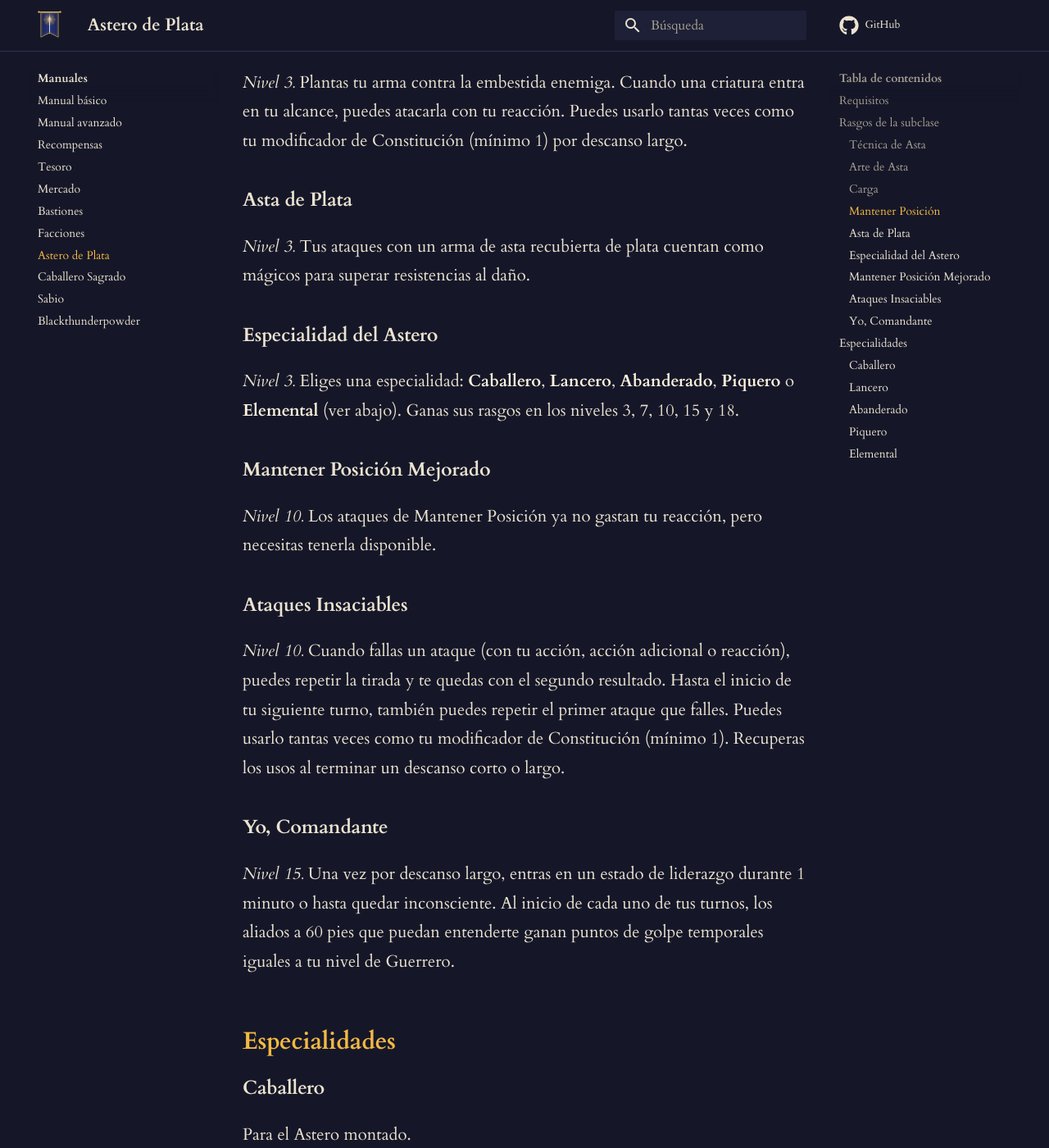
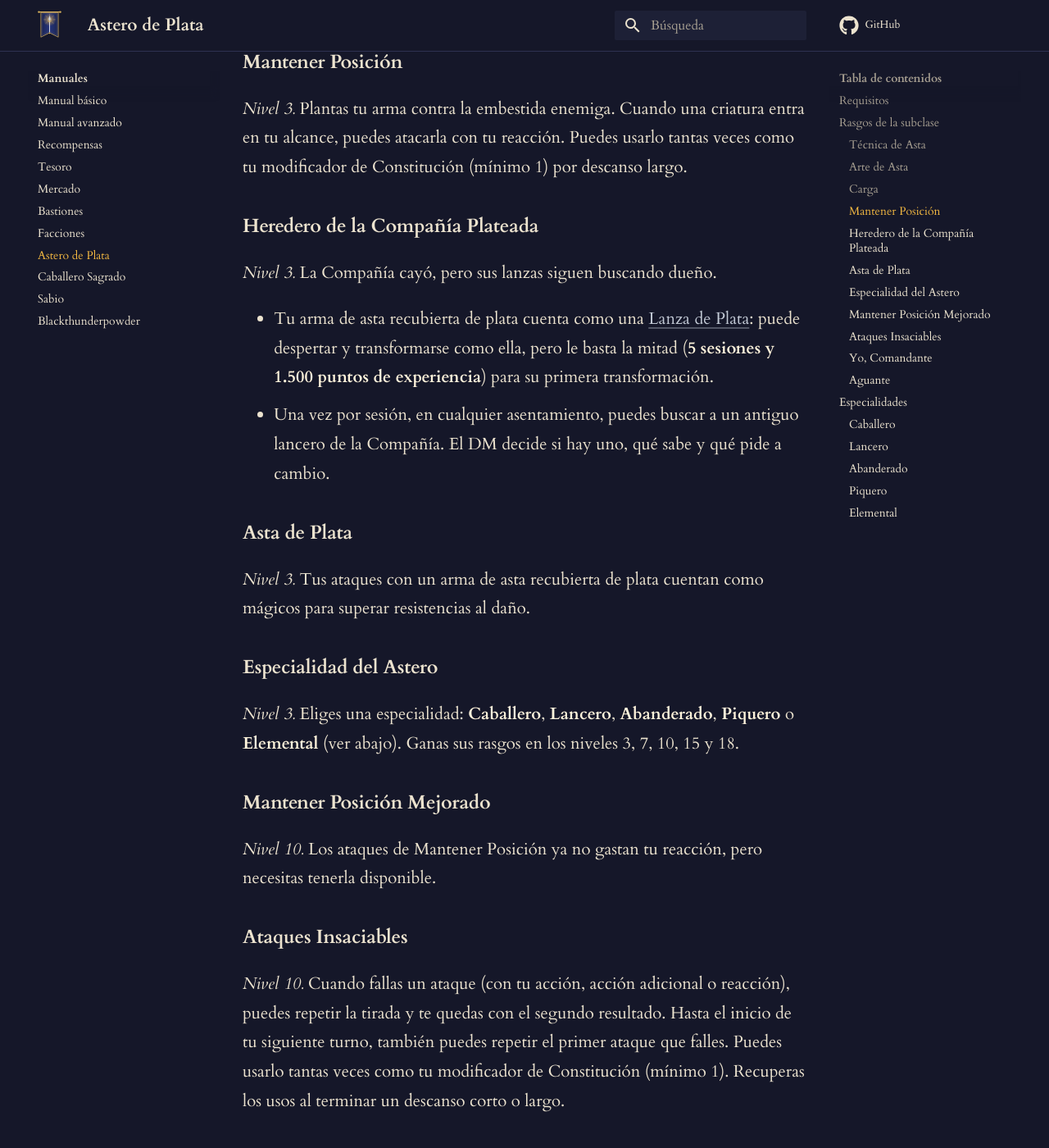
Before and after one commit to MagicFlee-hue/lanza-de-plata, an MkDocs documentation site: the page built from docs/documentos/astero-de-plata.md, in a window 1280 px wide and 1400 px high, scrolled down 3336 px. Shown: the whole window at 82% size. Built offline with MkDocs 1.6.1 and Material for MkDocs 9.7.7, drawn with Linux system fonts in a browser that asks for light colours; comment, search, counter and statistics services are not loaded; some of the changed text lies outside the part shown.

Commit message:
Update astero-de-plata.md

```diff
--- a/docs/documentos/astero-de-plata.md
+++ b/docs/documentos/astero-de-plata.md
@@ -21,11 +21,11 @@ Su desaparición dividió a la compañía. Surgieron supuestos sucesores, los an
 
 | Nivel de Guerrero | Rasgos |
 |---|---|
-| 3 | Técnica de Asta, Arte de Asta, Carga, Mantener Posición, Asta de Plata, Especialidad del Astero |
+| 3 | Heredero de la Compañía Plateada, Técnica de Asta, Arte de Asta, Carga, Mantener Posición, Asta de Plata, Especialidad del Astero |
 | 7 | Mejora del Arte de Asta, rasgo de Especialidad |
 | 10 | Ataques Insaciables, Mantener Posición Mejorado, rasgo de Especialidad |
 | 15 | Yo, Comandante, rasgo de Especialidad |
-| 18 | Mejora del Arte de Asta, rasgo de Especialidad |
+| 18 | Mejora del Arte de Asta, Aguante, rasgo de Especialidad |
 
 ### Técnica de Asta
 
@@ -52,6 +52,13 @@ Puedes usarlo tantas veces como tu modificador de Fuerza (mínimo 1). Recuperas
 
 *Nivel 3.* Plantas tu arma contra la embestida enemiga. Cuando una criatura entra en tu alcance, puedes atacarla con tu reacción. Puedes usarlo tantas veces como tu modificador de Constitución (mínimo 1) por descanso largo.
 
+### Heredero de la Compañía Plateada
+
+*Nivel 3.* La Compañía cayó, pero sus lanzas siguen buscando dueño.
+
+- Tu arma de asta recubierta de plata cuenta como una [Lanza de Plata](tesoro.md#lanza-de-plata): puede despertar y transformarse como ella, pero le basta la mitad (**5 sesiones y 1.500 puntos de experiencia**) para su primera transformación.
+- Una vez por sesión, en cualquier asentamiento, puedes buscar a un antiguo lancero de la Compañía. El DM decide si hay uno, qué sabe y qué pide a cambio.
+
 ### Asta de Plata
 
 *Nivel 3.* Tus ataques con un arma de asta recubierta de plata cuentan como mágicos para superar resistencias al daño.
@@ -71,6 +78,10 @@ Puedes usarlo tantas veces como tu modificador de Fuerza (mínimo 1). Recuperas
 ### Yo, Comandante
 
 *Nivel 15.* Una vez por descanso largo, entras en un estado de liderazgo durante 1 minuto o hasta quedar inconsciente. Al inicio de cada uno de tus turnos, los aliados a 60 pies que puedan entenderte ganan puntos de golpe temporales iguales a tu nivel de Guerrero.
+
+### Aguante
+
+*Nivel 18.* Al inicio de tu turno puedes recuperar puntos de golpe iguales a 5 veces tu nivel de Guerrero. Puedes hacerlo una vez por descanso largo. El esfuerzo es tal que ganas 1 nivel de Agotamiento.
 
 ## Especialidades
 
```
